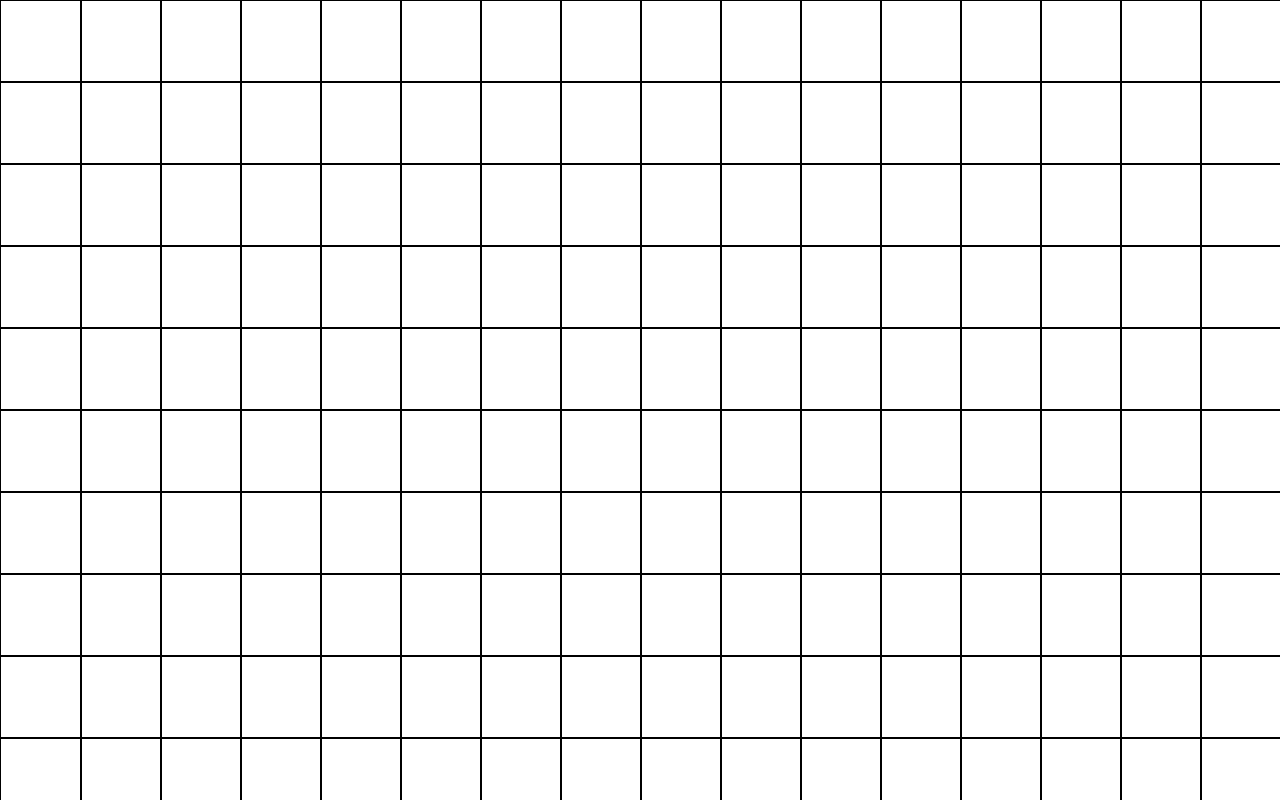
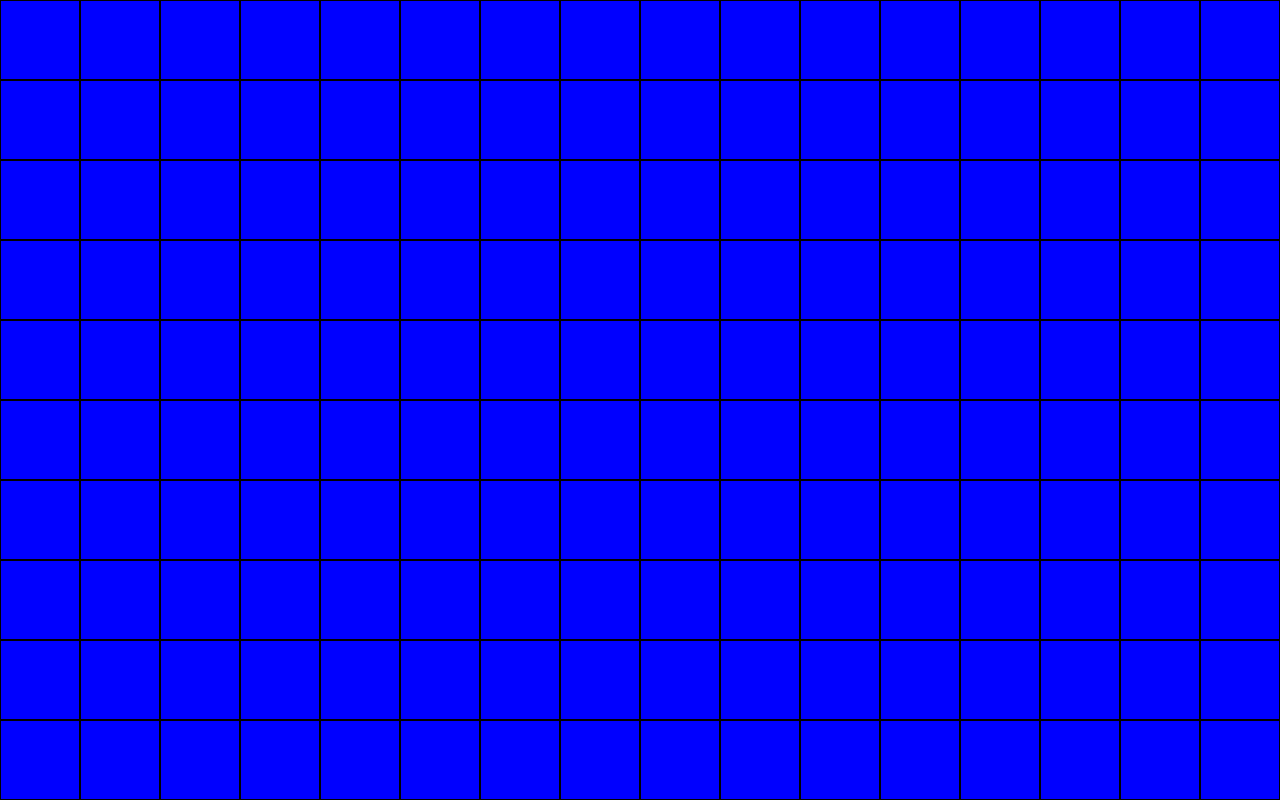
Before and after one commit to justinmay/game, a React (Create React App) app in the folder web-app/: page / in a window 1280 px wide. Shown: the top 800 px of the page. Built offline with nearby package versions, Linux system fonts and the light colour scheme.

Commit message:
working color

```diff
--- a/web-app/src/components/Cell.tsx
+++ b/web-app/src/components/Cell.tsx
@@ -2,14 +2,25 @@ import React from 'react';
 import '../stylesheets/Cell.css';
 
 type CellProps = {
+    row: number,
+    column: number,
 }
 
 type CellState = {
 }
 
 class Cell extends React.Component<CellProps,CellState> {
+    constructor(props: CellProps) {
+        super(props)
+        /** Variables */
+        this.printID = this.printID.bind(this);
+    }
+
+    printID() {
+        console.log(this.props.row,this.props.column);
+    }
     render() {
-      return <div className="cell"></div>;
+      return <button className="cell" onClick={this.printID}></button>;
     }
 }
 
--- a/web-app/src/components/Game.tsx
+++ b/web-app/src/components/Game.tsx
@@ -1,5 +1,6 @@
 import React from 'react';
 import Cell from './Cell';
+import * as d3 from 'd3';
 import '../stylesheets/Game.css';
 
 type cell = {
@@ -22,12 +23,26 @@ class Game extends React.Component<GameProps,GameState> {
             board: Array(size).fill(0).map(() => {return Array.from({length:size},(): cell=> ({'terrain':'water'}))})
         }
     }
+
+    componentDidMount() {
+        this.colorBoard()
+    }
+
+    colorBoard() {
+        let board: cell[] = [];
+        this.state.board.map( row => {
+            board = board.concat(row)
+        });
+        d3.selectAll(".cell")
+        .data(board)
+        .style("background-color",val => {return val.terrain === "water" ? "#00F" : "#FFF"})
+    }
     render() {
         return(
             <div className="GridContainer">
-                {this.state.board.map(row => {
-                    return row.map(cell => {
-                        return <Cell/>
+                {this.state.board.map((row,i) => {
+                    return row.map((cell,j) => {
+                        return <Cell key={i+j}row={i} column={j}/>
                     })
                 })}
             </div>
--- a/web-app/src/stylesheets/Cell.css
+++ b/web-app/src/stylesheets/Cell.css
@@ -4,4 +4,5 @@
     border-width: 1px;
     border-color: black;
     border-style: solid;
+    cursor: pointer;
 }
```
